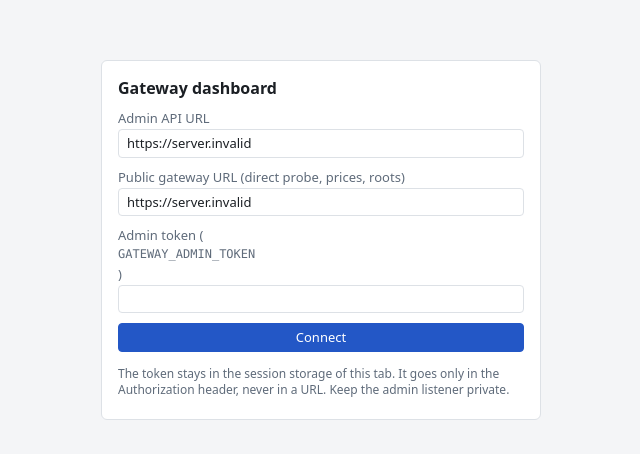
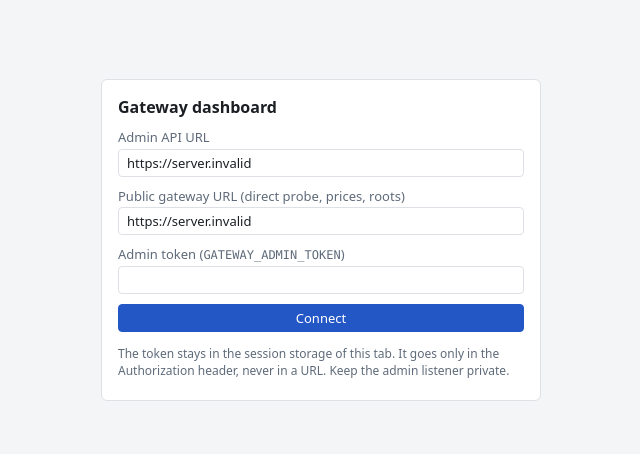
Before and after one commit to 0xnullifier/anon-credit, a React (Vite) app in the folder packages/dashboard/: page / in a window 1280 px wide. Shown: the part 160-614 px from the top of the page, without its empty margins (319-959 px from the left). Built offline with nearby package versions, Linux system fonts and the light colour scheme; no server answers.

Commit message:
fix(dashboard): keep each login label on one line

```diff
--- a/packages/dashboard/src/components/Login.tsx
+++ b/packages/dashboard/src/components/Login.tsx
@@ -26,15 +26,17 @@ export function Login(props: LoginProps) {
       <form className="panel login-form" onSubmit={submit}>
         <h1>Gateway dashboard</h1>
         <label>
-          Admin API URL
+          <span>Admin API URL</span>
           <input type="url" required value={adminUrl} onChange={(e) => setAdminUrl(e.target.value)} spellCheck={false} />
         </label>
         <label>
-          Public gateway URL (direct probe, prices, roots)
+          <span>Public gateway URL (direct probe, prices, roots)</span>
           <input type="url" required value={gatewayUrl} onChange={(e) => setGatewayUrl(e.target.value)} spellCheck={false} />
         </label>
         <label>
-          Admin token (<code>GATEWAY_ADMIN_TOKEN</code>)
+          <span>
+            Admin token (<code>GATEWAY_ADMIN_TOKEN</code>)
+          </span>
           <input
             type="password"
             required
```
